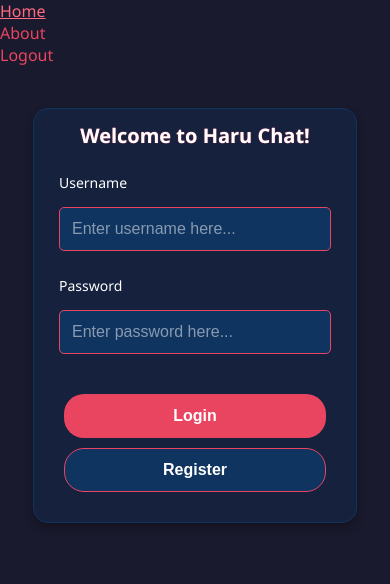
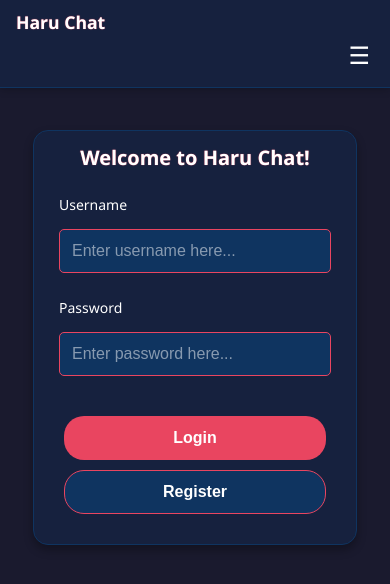
Before and after one commit to HelloHaruSystem/haru_chat_web, a React (Vite) app: page / in a window 390 px wide. Shown: the top 584 px of the page. Built offline with nearby package versions, Linux system fonts and the light colour scheme; no server answers.

Commit message:
added about route

```diff
--- a/src/components/Navbar.jsx
+++ b/src/components/Navbar.jsx
@@ -1,27 +1,101 @@
-import { useState } from "react";
+import { useState, useEffect } from "react";
+import { Link, useLocation } from "react-router-dom";
+import useAuth from "../hooks/useAuth";
+import '../css/Navbar.css';
 
 function Navbar() {
-    const [visible, setVisible] = useState(true);
+    const [menuOpen, setMenuOpen] = useState(false);
+    const { user, logout } = useAuth();
+    const location = useLocation();
+
+    // close menu when route changes
+    useEffect(() => {
+        setMenuOpen(false);
+    }, [location]);
+
+    // close menu when clicking outside the menu
+    useEffect(() => {
+        const handleClickOutside = (event) => {
+            if (menuOpen && !event.target.closest('.navbar')) {
+                setMenuOpen(false);
+            }
+        };
+
+        document.addEventListener('click', handleClickOutside);
+
+        return () => {
+            document.removeEventListener('click', handleClickOutside);
+        };
+    }, [menuOpen]);
+
+    const toggleMenu = () => {
+      setMenuOpen(!menuOpen);
+    };
+
+    const handleLogout = () => {
+        if (logout) {
+            logout();
+        }
+    };
 
     return (
-       (visible &&
-       <nav className="navbar">
-            <ul>
-                <NavElement value="Home" />
-                <NavElement value="About" />
-                <NavElement value="Logout" />
+        <nav className="navbar">
+            <div className="navbar-brand">Haru Chat</div>
+
+            {/* Mobile menu toggle button */}
+            <button
+                className="navbar-toggle"
+                onClick={toggleMenu}
+                aria-label="Toggle navigation" >
+                    {menuOpen ? '✕' : '☰'}
+            </button>
+
+            {/* Navigation links */}
+            <ul className={menuOpen ? 'open' : ''}>
+                <NavElement
+                    value="Home"
+                    href="/"
+                    isActive={location.pathname === '/'} />
+
+                <NavElement
+                    value="About"
+                    href="/about"
+                    isActive={location.pathname === '/about'} />
+
+                {user ? (
+                    <NavElement
+                        value="Logout"
+                        onClick={handleLogout}
+                        className="logout" />
+                ) : (
+                    <NavElement
+                        value="Login"
+                        href="/"
+                        isActive={location.pathname === '/'} />
+                )}
             </ul>
-        </nav>)
-    );
+        </nav>
+    )
 }
 
-function NavElement( {value, href} ) {
+function NavElement({ value, href, onClick, isActive, className = ''} ) {
+    const classes = `nav-button ${isActive ? 'active' : ''} ${className}`;
+
+    if (onClick) {
+        return (
+            <li className="nav-li">
+                <button className={classes} onClick={onClick}>
+                    {value}
+                </button>
+            </li>
+        );
+    }
 
     return (
         <li className="nav-li">
-            <a className="nav-button" href={href}>
+            <Link className={classes} to={href}>
                 {value}
-            </a>
+            </Link>
         </li>
     );
 }
--- /dev/null
+++ b/src/css/Navbar.css
@@ -0,0 +1,124 @@
+.navbar {
+    background-color: #16213e;
+    border-bottom: 1px solid #0f3460;
+    box-shadow: 0 2px 8px rgba(0, 0, 0, 0.2);
+    padding: 0.8rem 1.5rem;
+    position: sticky;
+    top: 0;
+    z-index: 1000;
+    width: 100%;
+}
+
+.navbar ul {
+    display: flex;
+    justify-content: flex-end;
+    align-items: center;
+    list-style: none;
+    margin: 0;
+    padding: 0;
+    gap: 1rem;
+}
+
+.navbar-brand {
+    font-weight: bold;
+    font-size: 1.2rem;
+    color: white;
+    margin-right: auto;
+    text-shadow: 0 0 1px #e94560;
+}
+
+.nav-li {
+    margin: 0;
+    padding: 0;
+}
+
+.nav-button {
+    color: white;
+    text-decoration: none;
+    font-size: 0.9rem;
+    font-weight: 500;
+    padding: 0.5rem 1rem;
+    border-radius: 20px;
+    transition: all 0.2s ease;
+    display: inline-block;
+}
+
+.nav-button:hover {
+    background-color: rgba(233, 69, 96, 0.1);
+    color: #ff6b81;
+}
+
+.nav-button.active {
+    background-color: #e94560;
+    color: white;
+}
+
+/* Logout button should stand out */
+.nav-button.logout {
+    border: 1px solid #e94560;
+}
+
+.nav-button.logout:hover {
+    background-color: #e94560;
+    color: white;
+}
+
+/* Hamburger menu button (hidden on desktop) */
+.navbar-toggle {
+    display: none;
+    background: none;
+    border: none;
+    color: white;
+    font-size: 1.5rem;
+    cursor: pointer;
+    padding: 0.25rem;
+}
+
+/* Responsive adjustments */
+@media screen and (max-width: 768px) {
+    .navbar {
+        padding: 0.6rem 1rem;
+    }
+
+    .navbar-toggle {
+        display: block;
+        margin-left: auto;
+    }
+
+    .navbar ul {
+        position: absolute;
+        flex-direction: column;
+        background-color: #16213e;
+        top: 100%; /* Position right below the navbar */
+        right: 0;
+        left: 0;
+        max-height: 0;
+        overflow: hidden;
+        transition: max-height 0.3s ease;
+        box-shadow: 0 4px 6px rgba(0, 0, 0, 0.1);
+        padding: 0;
+        margin: 0;
+        align-items: stretch; /* Make items full width */
+    }
+
+    .navbar ul.open {
+        max-height: 300px; /* Adjust as needed */
+        padding: 0.5rem 0;
+    }
+
+    .nav-li {
+        width: 100%;
+        text-align: center;
+    }
+
+    .nav-button {
+        display: block;
+        padding: 0.75rem 1rem;
+        width: 100%;
+        border-radius: 0; /* Remove border radius on mobile */
+    }
+
+    .navbar-brand {
+        font-size: 1.1rem;
+    }
+}
--- /dev/null
+++ b/src/pages/About.jsx
@@ -0,0 +1,12 @@
+function About() {
+
+    return (
+        <div>
+            <p>
+                <b>Yet to be implemented</b>
+            </p>
+        </div>
+    );
+}
+
+export default About;
--- a/src/routes/AppRoutes.jsx
+++ b/src/routes/AppRoutes.jsx
@@ -1,20 +1,27 @@
 import { Navigate, Route, Routes } from "react-router-dom";
 import Chat from "../pages/Chat";
 import Auth from "../pages/Auth";
+import About from "../pages/About";
 import useAuth from "../hooks/useAuth";
+
 
 function AppRoutes() {
 
     return (
         <Routes>
-            <Route path="/" element={<Auth />} />
+            <Route
+                path="/"
+                element={<Auth />} />
             <Route
                 path="/chat"
                 element={
                 <PrivateRoute>
                     <Chat />
                 </PrivateRoute>
-                }
+                } />
+            <Route
+                path="/about"
+                element={<About />}
             />
         </Routes>
     );
--- a/src/services/authService.js
+++ b/src/services/authService.js
@@ -1,4 +1,4 @@
-const API_BASE_URL = import.meta.env.VITE_AUTH_BASE_URL;
+const API_BASE_URL = import.meta.env.VITE_AUTH_BASE_URL || "http://localhost:3000/api/auth";
 
 class authService {
     static async login(username, password) {
```
